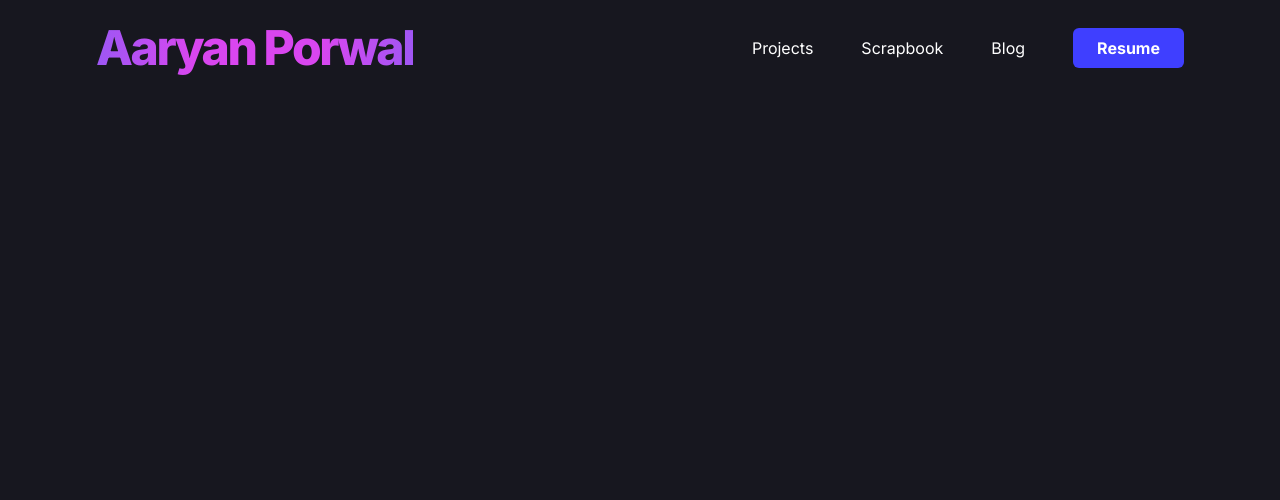
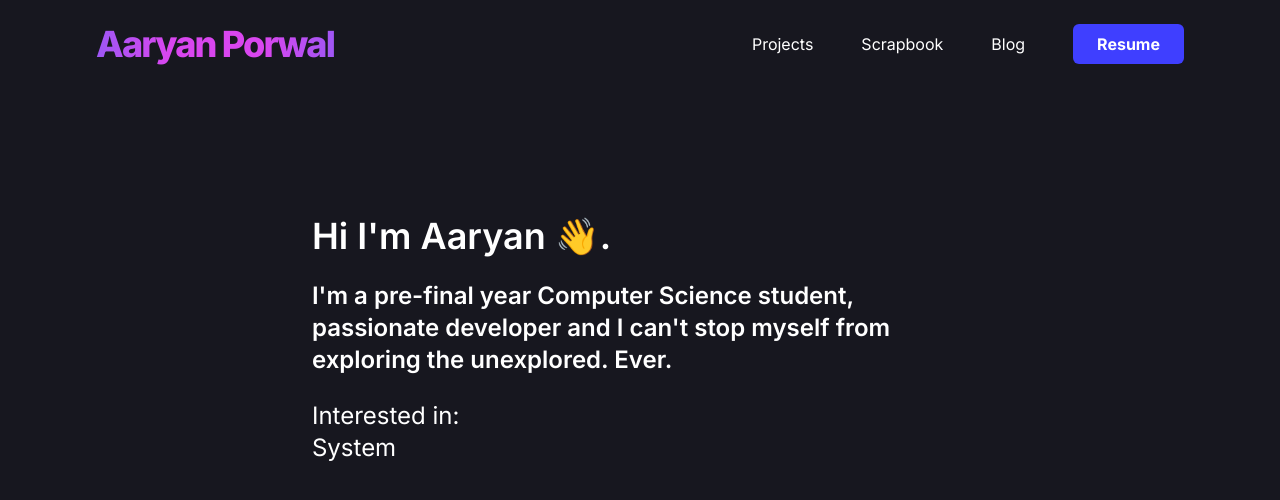
Before and after one commit to aaryanporwal/websoot-v1, a Next.js app: page / in a window 1280 px wide. Shown: the top 500 px of the page. Built offline with nearby package versions, Linux system fonts and the light colour scheme.

Commit message:
Added basic hero section

```diff
--- a/components/Header.js
+++ b/components/NavBar.js
@@ -7,8 +7,8 @@ export default function Header() {
   return (
     <>
       <header className="py-6">
-        <div className="container flex justify-between items-center mx-auto px-8 md:px-14 lg:px-24 w-full">
-          <div className="text-4xl sm:text-5xl font-extrabold">
+        <div className="container flex justify-between items-center mx-auto px-8 md:px-10 lg:px-24 w-full">
+          <div className="text-4xl sm:text-4xl font-extrabold md:text-3xl lg:text-4xl">
             <span className="animated-gradient tracking-tighter">
               Aaryan Porwal
             </span>
@@ -16,17 +16,26 @@ export default function Header() {
 
           {/* nav links start from here: */}
           <div className="links hidden md:flex space-x-12 items-center">
-            <a href="#" className="hover:text-selected-text duration-300">
+            <a
+              href="#"
+              className="hover:text-selected-text hover:scale-125 ease-in-out duration-300"
+            >
               Projects
             </a>
-            <a href="#" className="hover:text-selected-text duration-300">
+            <a
+              href="#"
+              className="hover:text-selected-text hover:scale-125 ease-in-out duration-300"
+            >
               Scrapbook
             </a>
-            <a href="#" className="hover:text-selected-text duration-300">
+            <a
+              href="#"
+              className="hover:text-selected-text duration-300 hover:scale-125 ease-in-out"
+            >
               Blog
             </a>
             <a href="#resume" className="">
-              <button className="rounded-md px-6 py-2 bg-theme font-bold hover:scale-110 ease-in-out duration-300 ">
+              <button className="rounded-md px-6 py-2 bg-theme font-bold hover:scale-125 ease-in-out duration-300 ">
                 Resume
               </button>
             </a>
@@ -40,11 +49,12 @@ export default function Header() {
                 width="40"
                 height="40"
                 viewBox="0 0 26 18"
-                fill="none"
                 xmlns="http://www.w3.org/2000/svg"
                 fill="white"
               >
-                <path d="M13 17.5H0.25V14.6667H13V17.5ZM25.75 10.4167H0.25V7.58333H25.75V10.4167ZM25.75 3.33333H13V0.5H25.75V3.33333Z" />
+                <path
+                  d="M13 17.5H0.25V14.6667H13V17.5ZM25.75 10.4167H0.25V7.58333H25.75V10.4167ZM25.75 3.33333H13V0.5H25.75V3.33333Z"
+                />
               </svg>
             </button>
           </div>
--- a/package.json
+++ b/package.json
@@ -1,5 +1,6 @@
 {
   "name": "websoot",
+  "version": "1.0.0",
   "private": true,
   "scripts": {
     "dev": "next dev",
@@ -10,7 +11,9 @@
   "dependencies": {
     "next": "^12.0.8",
     "react": "17.0.2",
-    "react-dom": "17.0.2"
+    "react-dom": "17.0.2",
+    "react-typical": "^0.1.3",
+    "react-typist": "^2.0.5"
   },
   "devDependencies": {
     "autoprefixer": "^10.4.2",
--- a/pages/index.js
+++ b/pages/index.js
@@ -1,6 +1,6 @@
 import Head from "next/head";
-import Header from "../components/Header";
-
+import NavBar from "../components/NavBar";
+import Typical from "react-typical";
 
 export default function Home() {
   return (
@@ -10,12 +10,45 @@ export default function Home() {
         <meta name="description" content="Welcome! 😁" />
         <link rel="icon" href="/favicon.ico" />
       </Head>
-      <Header />
-      <main>
-        {/* <h1 className="text-3xl font-bold underline text-center">
-          Hello World!
-        </h1> */}
-      </main>
+      <NavBar />
+
+      <div className={"bg-dark-100 px-4 sm:px-8"}>
+        <div
+          className={
+            "mx-auto flex w-full max-w-prose flex-col justify-center py-16"
+          }
+        >
+          <section
+            className={
+              "mt-16 w-full self-start text-dark-900 dark:text-gray-50"
+            }
+          >
+            <h1 className={"text-4xl font-semibold"}>Hi I'm Aaryan 👋.</h1>
+            <br />
+            <p className={"text-2xl font-semibold"}>
+              I'm a pre-final year Computer Science student, passionate
+              developer and I can't stop myself from exploring the unexplored.
+              Ever.
+            </p>
+            <br />
+            <h3 className={"text-2xl"}>
+              Interested in: <br />
+              <Typical
+                steps={[
+                  "Web Development",
+                  1200,
+                  "Node.js",
+                  1200,
+                  "System Administration",
+                  1200,
+                ]}
+                loop={Infinity}
+                wrapper="p"
+              />
+            </h3>
+          </section>
+        </div>
+      </div>
     </div>
   );
 }
--- a/styles/globals.css
+++ b/styles/globals.css
@@ -9,6 +9,7 @@ body {
   -webkit-font-smoothing: antialiased;
   /* background-color: #17171f; */
   @apply bg-body;
+  scroll-behavior: smooth;
 }
 
 a {
```
Also changed, not shown: 1 other file (tests, documents, lock files or other folders).
